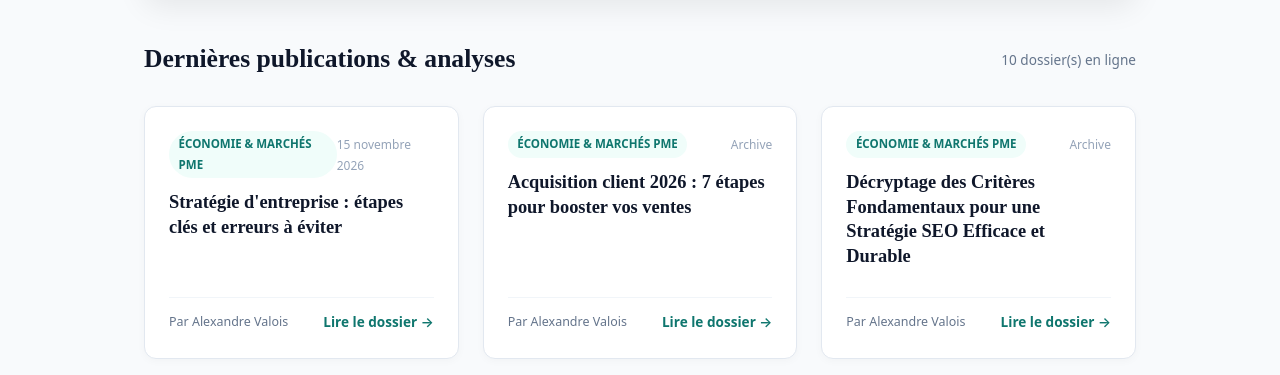
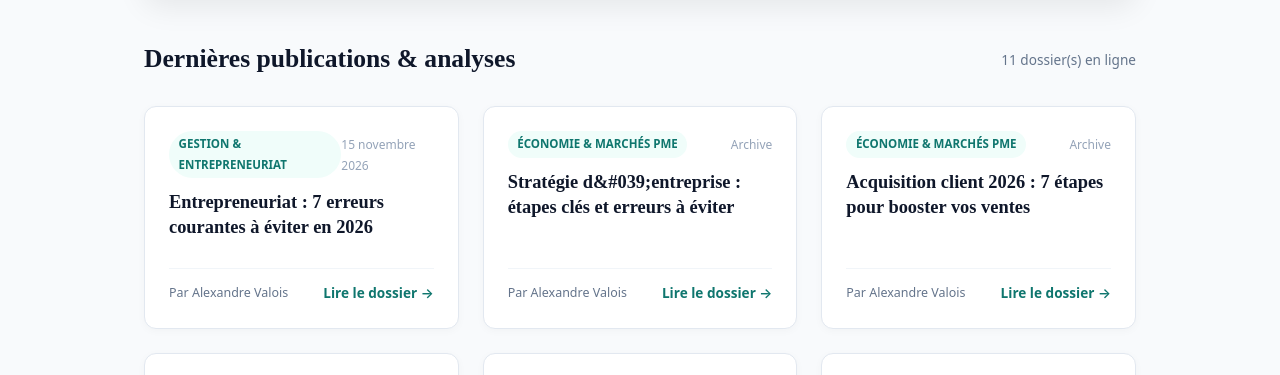
Before and after one commit to vianneydcps-boop/dossier-eco-guide-nmq1, a plain HTML site: page index.html in a window 1280 px wide. Shown: the part 399-774 px from the top of the page. Drawn offline with Linux system fonts and the light colour scheme.

Commit message:
Mise à jour page d'accueil: Entrepreneuriat : 7 erreurs courantes à

```diff
--- a/index.html
+++ b/index.html
@@ -473,7 +473,7 @@
     <!-- Section Title -->
     <div style="display: flex; align-items: center; justify-content: space-between; margin-bottom: 1.5rem;">
       <h2 style="font-family: var(--font-serif); font-size: 1.6rem; color: #0f172a; font-weight: 700;">Dernières publications & analyses</h2>
-      <span style="font-size: 0.85rem; color: #64748b;">10 dossier(s) en ligne</span>
+      <span style="font-size: 0.85rem; color: #64748b;">11 dossier(s) en ligne</span>
     </div>
 
     <div style="display: grid; gap: 1.5rem; grid-template-columns: repeat(auto-fit, minmax(280px, 1fr));">
@@ -481,11 +481,27 @@
           <div style="background: #ffffff; border: 1px solid #e2e8f0; border-radius: 12px; padding: 1.5rem; display: flex; flex-direction: column; justify-content: space-between; box-shadow: 0 2px 8px rgba(0,0,0,0.03);">
             <div>
               <div style="display: flex; align-items: center; justify-content: space-between; margin-bottom: 0.75rem;">
-                <span style="background: var(--primary-light); color: var(--primary); font-size: 0.72rem; font-weight: 700; padding: 0.2rem 0.6rem; border-radius: 9999px; text-transform: uppercase;">Économie &amp; Marchés PME</span>
+                <span style="background: var(--primary-light); color: var(--primary); font-size: 0.72rem; font-weight: 700; padding: 0.2rem 0.6rem; border-radius: 9999px; text-transform: uppercase;">Gestion &amp; Entrepreneuriat</span>
                 <span style="font-size: 0.75rem; color: #94a3b8;">15 novembre 2026</span>
               </div>
               <h3 style="font-family: var(--font-serif); font-size: 1.15rem; line-height: 1.35; margin-bottom: 0.75rem;">
-                <a href="posts/1794734745058-strategie-d-entreprise-etapes-cles-et-erreurs-a-eviter.html" style="color: #0f172a; text-decoration: none; font-weight: 700;">Stratégie d&#039;entreprise : étapes clés et erreurs à éviter</a>
+                <a href="posts/1794736564790-entrepreneuriat-7-erreurs-courantes-a-eviter-en-2026.html" style="color: #0f172a; text-decoration: none; font-weight: 700;">Entrepreneuriat : 7 erreurs courantes à éviter en 2026</a>
+              </h3>
+            </div>
+            <div style="margin-top: 1rem; padding-top: 0.75rem; border-top: 1px solid #f1f5f9; display: flex; justify-content: space-between; align-items: center;">
+              <span style="font-size: 0.78rem; color: #64748b;">Par Alexandre Valois</span>
+              <a href="posts/1794736564790-entrepreneuriat-7-erreurs-courantes-a-eviter-en-2026.html" style="color: var(--primary); font-weight: 600; font-size: 0.85rem; text-decoration: none;">Lire le dossier →</a>
+            </div>
+          </div>
+
+          <div style="background: #ffffff; border: 1px solid #e2e8f0; border-radius: 12px; padding: 1.5rem; display: flex; flex-direction: column; justify-content: space-between; box-shadow: 0 2px 8px rgba(0,0,0,0.03);">
+            <div>
+              <div style="display: flex; align-items: center; justify-content: space-between; margin-bottom: 0.75rem;">
+                <span style="background: var(--primary-light); color: var(--primary); font-size: 0.72rem; font-weight: 700; padding: 0.2rem 0.6rem; border-radius: 9999px; text-transform: uppercase;">Économie &amp; Marchés PME</span>
+                <span style="font-size: 0.75rem; color: #94a3b8;">Archive</span>
+              </div>
+              <h3 style="font-family: var(--font-serif); font-size: 1.15rem; line-height: 1.35; margin-bottom: 0.75rem;">
+                <a href="posts/1794734745058-strategie-d-entreprise-etapes-cles-et-erreurs-a-eviter.html" style="color: #0f172a; text-decoration: none; font-weight: 700;">Stratégie d&amp;#039;entreprise : étapes clés et erreurs à éviter</a>
               </h3>
             </div>
             <div style="margin-top: 1rem; padding-top: 0.75rem; border-top: 1px solid #f1f5f9; display: flex; justify-content: space-between; align-items: center;">
@@ -581,7 +597,7 @@
                 <span style="font-size: 0.75rem; color: #94a3b8;">Archive</span>
               </div>
               <h3 style="font-family: var(--font-serif); font-size: 1.15rem; line-height: 1.35; margin-bottom: 0.75rem;">
-                <a href="posts/1793287253851-v-seo-comprendre-les-enjeux-cruciaux-de-l-optimisation-pour-.html" style="color: #0f172a; text-decoration: none; font-weight: 700;">V-SEO : Comprendre les Enjeux Cruciaux de l&amp;amp;amp;amp;amp;amp;#039;Optimisation pour les Moteurs de Recherche en 2024</a>
+                <a href="posts/1793287253851-v-seo-comprendre-les-enjeux-cruciaux-de-l-optimisation-pour-.html" style="color: #0f172a; text-decoration: none; font-weight: 700;">V-SEO : Comprendre les Enjeux Cruciaux de l&amp;amp;amp;amp;amp;amp;amp;#039;Optimisation pour les Moteurs de Recherche en 2024</a>
               </h3>
             </div>
             <div style="margin-top: 1rem; padding-top: 0.75rem; border-top: 1px solid #f1f5f9; display: flex; justify-content: space-between; align-items: center;">
```
